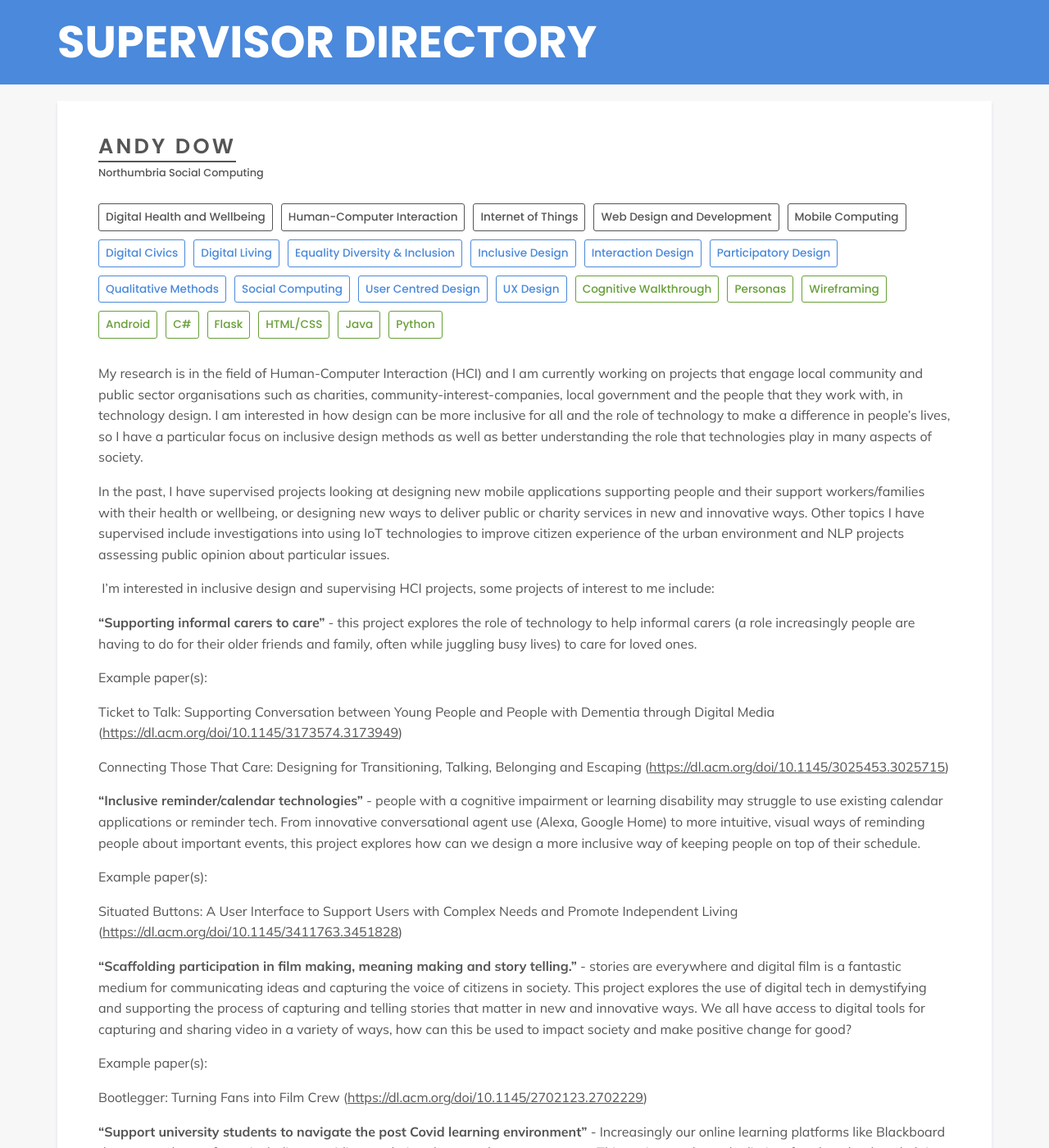
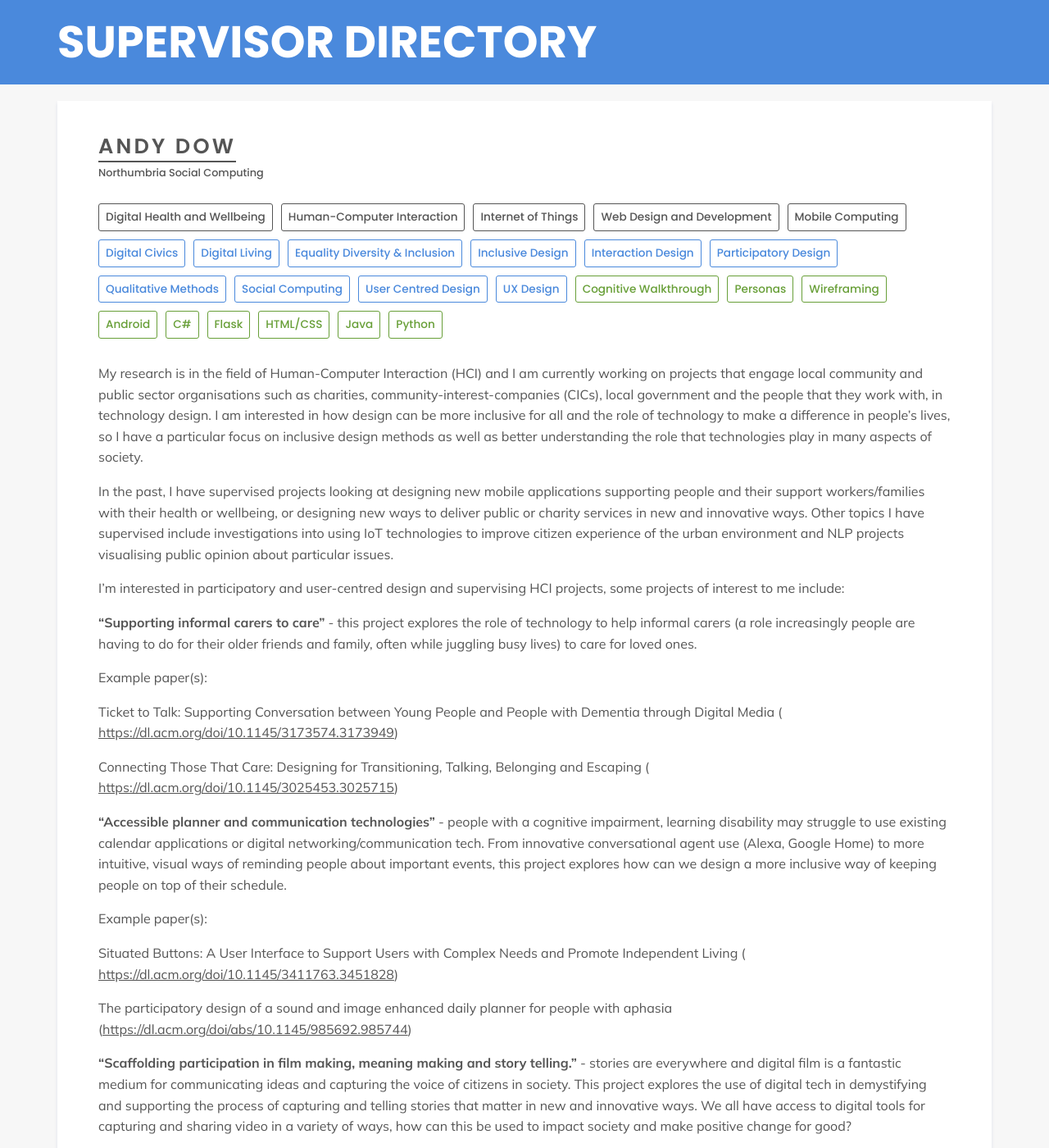
Before and after one commit to NorSC/supervisor-search, a Jekyll site: the page built from _supervisors/andy-dow.md, in a window 1280 px wide and 1400 px high. Shown: the whole window at 82% size. Built offline with Jekyll 4.4.1, drawn with Linux system fonts in a browser that asks for light colours; a script that is not in the unit is left out; some of the changed text lies outside the part shown.

Commit message:
Update Supervisors “andy-dow”

```diff
--- a/_supervisors/andy-dow.md
+++ b/_supervisors/andy-dow.md
@@ -38,7 +38,7 @@
 additional_details: >-
   My research is in the field of Human-Computer Interaction (HCI) and I am
   currently working on projects that engage local community and public sector
-  organisations such as charities, community-interest-companies, local
+  organisations such as charities, community-interest-companies (CICs), local
   government and the people that they work with, in technology design. I am
   interested in how design can be more inclusive for all and the role of
   technology to make a difference in people's lives, so I have a particular
@@ -46,10 +46,10 @@
   that technologies play in many aspects of society.
 
 
-  In the past, I have supervised projects looking at designing new mobile applications supporting people and their support workers/families with their health or wellbeing, or designing new ways to deliver public or charity services in new and innovative ways. Other topics I have supervised include investigations into using IoT technologies to improve citizen experience of the urban environment and NLP projects assessing public opinion about particular issues.
+  In the past, I have supervised projects looking at designing new mobile applications supporting people and their support workers/families with their health or wellbeing, or designing new ways to deliver public or charity services in new and innovative ways. Other topics I have supervised include investigations into using IoT technologies to improve citizen experience of the urban environment and NLP projects visualising public opinion about particular issues.
 
 
-   I’m interested in inclusive design and supervising HCI projects, some projects of interest to me include:
+  I’m interested in participatory and user-centred design and supervising HCI projects, some projects of interest to me include:
 
 
   **"Supporting informal carers to care"** - this project explores the role of technology to help informal carers (a role increasingly people are having to do for their older friends and family, often while juggling busy lives) to care for loved ones.
@@ -58,19 +58,22 @@
   Example paper(s):
 
 
-  Ticket to Talk: Supporting Conversation between Young People and People with Dementia through Digital Media (<https://dl.acm.org/doi/10.1145/3173574.3173949>)
+  Ticket to Talk: Supporting Conversation between Young People and People with Dementia through Digital Media ( <https://dl.acm.org/doi/10.1145/3173574.3173949>)
 
 
-  Connecting Those That Care: Designing for Transitioning, Talking, Belonging and Escaping (<https://dl.acm.org/doi/10.1145/3025453.3025715>)
+  Connecting Those That Care: Designing for Transitioning, Talking, Belonging and Escaping ( <https://dl.acm.org/doi/10.1145/3025453.3025715>)
 
 
-  **"Inclusive reminder/calendar technologies"** - people with a cognitive impairment or learning disability may struggle to use existing calendar applications or reminder tech. From innovative conversational agent use (Alexa, Google Home) to more intuitive, visual ways of reminding people about important events, this project explores how can we design a more inclusive way of keeping people on top of their schedule.
+  **"Accessible planner and communication technologies"** - people with a cognitive impairment, learning disability may struggle to use existing calendar applications or digital networking/communication tech. From innovative conversational agent use (Alexa, Google Home) to more intuitive, visual ways of reminding people about important events, this project explores how can we design a more inclusive way of keeping people on top of their schedule.
 
 
   Example paper(s):
 
 
-  Situated Buttons: A User Interface to Support Users with Complex Needs and Promote Independent Living (<https://dl.acm.org/doi/10.1145/3411763.3451828>)
+  Situated Buttons: A User Interface to Support Users with Complex Needs and Promote Independent Living ( <https://dl.acm.org/doi/10.1145/3411763.3451828>)
+
+
+  The participatory design of a sound and image enhanced daily planner for people with aphasia (<https://dl.acm.org/doi/abs/10.1145/985692.985744>)
 
 
   **"Scaffolding participation in film making, meaning making and story telling."** - stories are everywhere and digital film is a fantastic medium for communicating ideas and capturing the voice of citizens in society. This project explores the use of digital tech in demystifying and supporting the process of capturing and telling stories that matter in new and innovative ways. We all have access to digital tools for capturing and sharing video in a variety of ways, how can this be used to impact society and make positive change for good?
@@ -79,20 +82,38 @@
   Example paper(s):
 
 
-  Bootlegger: Turning Fans into Film Crew (<https://dl.acm.org/doi/10.1145/2702123.2702229>)
+  Bootlegger: Turning Fans into Film Crew ( <https://dl.acm.org/doi/10.1145/2702123.2702229>)
 
 
-  **"Support university students to navigate the post Covid learning environment"** - Increasingly our online learning platforms like Blackboard do more and more for us including providing analytics about student engagement. This project explores the limits of such technology helping students track/record their own engagement, engage in modern online learning environments (commenting on lecture videos, etc.) and provide connection and support for each other.
+  Beyond Participatory Production: Digitally Supporting Grassroots Documentary (<https://dl.acm.org/doi/10.1145/2745197.2755518>)
 
 
-  **"PlaceME: Making work placements accessible for CIS students"** - We know that an industry placement year as part of your degree is extremely valuable, yet not all students are able to do one. There are many challenges to address, how to find them, where to find advice on securing them, understanding the related processes and getting guidance about them. And there are many more challenges once on placement. This project explores simple digital solutions to make placement opportunities more legible and accessible to all.
+  **"AI Authoring and support: exploring the role of AI tools in creative writing"** - Increasingly the power for AI tools is available to all and this extends to the creative sphere, where Amazon have recently limited the number of books authors can upload to sell on their platform to 3 a day such is the increase in productivity. Using AIs in creative processes is still problematic, with issues relating to the threat to authenticity and creativity, yet the potential is there for them to offer support. This project looks at designing an interface that allows seamless integration of AI tools for creativity support into the creative writers' practice.
 
 
-   If you have a Human-Computer Interaction or Interaction Design based project idea in mind I would be very happy to discuss that with you. Equally, if you are interested in working with local charity organisations or thinking along the lines of any of the themes and keywords above, I would be keen to hear your ideas and help you to develop them further, so do get in touch (andrew.dow@northumbria.ac.uk)
+  Example paper(s):
+
+
+  Creative Writing with a Machine in the Loop: Case Studies on Slogans and Stories (<https://dl.acm.org/doi/10.1145/3172944.3172983>)
+
+
+  Social Dynamics of AI Support in Creative Writing (<https://dl.acm.org/doi/10.1145/3544548.3580782>)
+
+
+  \- We know that an industry placement year as part of your degree is extremely valuable, yet not all students are able to do one. There are many challenges to address, how to find them, where to find advice on securing them, understanding the related processes and getting guidance about them. And there are many more challenges once on placement. This project explores simple digital solutions to make placement opportunities more legible and accessible to all.
+
+
+  Example paper:
+
+
+  Positive Feedback and Self-Reflection: Features to Support Self-efficacy among Underrepresented Job Seekers (<https://dl.acm.org/doi/10.1145/3313831.3376717>)
+
+
+  If you have a Human-Computer Interaction or Interaction Design based project idea in mind I would be very happy to discuss that with you. Equally, if you are interested in working with local charity organisations or thinking along the lines of any of the themes and keywords above, I would be keen to hear your ideas and help you to develop them further, so do get in touch (andrew.dow@northumbria.ac.uk)
 additional_details_msc: >-
   My research is in the field of Human-Computer Interaction (HCI) and I am
   currently working on projects that engage local community and public sector
-  organisations such as charities, community-interest-companies, local
+  organisations such as charities, community-interest-companies (CICs), local
   government and the people that they work with, in technology design. I am
   interested in how design can be more inclusive for all and the role of
   technology to make a difference in people's lives, so I have a particular
@@ -100,10 +121,10 @@
   that technologies play in many aspects of society.
 
 
-  In the past, I have supervised projects looking at designing new mobile applications supporting people and their support workers/families with their health or wellbeing, or designing new ways to deliver public or charity services in new and innovative ways. Other topics I have supervised include investigations into using IoT technologies to improve citizen experience of the urban environment and NLP projects assessing public opinion about particular issues.
+  In the past, I have supervised projects looking at designing new mobile applications supporting people and their support workers/families with their health or wellbeing, or designing new ways to deliver public or charity services in new and innovative ways. Other topics I have supervised include investigations into using IoT technologies to improve citizen experience of the urban environment and NLP projects visualising public opinion about particular issues.
 
 
-   I’m interested in inclusive design and supervising HCI projects, some projects of interest to me include:
+  I’m interested in participatory and user-centred design and supervising HCI projects, some projects of interest to me include:
 
 
   **"Supporting informal carers to care"** - this project explores the role of technology to help informal carers (a role increasingly people are having to do for their older friends and family, often while juggling busy lives) to care for loved ones.
@@ -112,19 +133,22 @@
   Example paper(s):
 
 
-  Ticket to Talk: Supporting Conversation between Young People and People with Dementia through Digital Media (<https://dl.acm.org/doi/10.1145/3173574.3173949>)
+  Ticket to Talk: Supporting Conversation between Young People and People with Dementia through Digital Media ( <https://dl.acm.org/doi/10.1145/3173574.3173949>)
 
 
-  Connecting Those That Care: Designing for Transitioning, Talking, Belonging and Escaping (<https://dl.acm.org/doi/10.1145/3025453.3025715>)
+  Connecting Those That Care: Designing for Transitioning, Talking, Belonging and Escaping ( <https://dl.acm.org/doi/10.1145/3025453.3025715>)
 
 
-  **"Inclusive reminder/calendar technologies"** - people with a cognitive impairment or learning disability may struggle to use existing calendar applications or reminder tech. From innovative conversational agent use (Alexa, Google Home) to more intuitive, visual ways of reminding people about important events, this project explores how can we design a more inclusive way of keeping people on top of their schedule.
+  **"Accessible planner and communication technologies"** - people with a cognitive impairment, learning disability may struggle to use existing calendar applications or digital networking/communication tech. From innovative conversational agent use (Alexa, Google Home) to more intuitive, visual ways of reminding people about important events, this project explores how can we design a more inclusive way of keeping people on top of their schedule.
 
 
   Example paper(s):
 
 
-  Situated Buttons: A User Interface to Support Users with Complex Needs and Promote Independent Living (<https://dl.acm.org/doi/10.1145/3411763.3451828>)
+  Situated Buttons: A User Interface to Support Users with Complex Needs and Promote Independent Living ( <https://dl.acm.org/doi/10.1145/3411763.3451828>)
+
+
+  The participatory design of a sound and image enhanced daily planner for people with aphasia (<https://dl.acm.org/doi/abs/10.1145/985692.985744>)
 
 
   **"Scaffolding participation in film making, meaning making and story telling."** - stories are everywhere and digital film is a fantastic medium for communicating ideas and capturing the voice of citizens in society. This project explores the use of digital tech in demystifying and supporting the process of capturing and telling stories that matter in new and innovative ways. We all have access to digital tools for capturing and sharing video in a variety of ways, how can this be used to impact society and make positive change for good?
@@ -133,14 +157,32 @@
   Example paper(s):
 
 
-  Bootlegger: Turning Fans into Film Crew (<https://dl.acm.org/doi/10.1145/2702123.2702229>)
+  Bootlegger: Turning Fans into Film Crew ( <https://dl.acm.org/doi/10.1145/2702123.2702229>)
 
 
-  **"Support university students to navigate the post Covid learning environment"** - Increasingly our online learning platforms like Blackboard do more and more for us including providing analytics about student engagement. This project explores the limits of such technology helping students track/record their own engagement, engage in modern online learning environments (commenting on lecture videos, etc.) and provide connection and support for each other.
+  Beyond Participatory Production: Digitally Supporting Grassroots Documentary (<https://dl.acm.org/doi/10.1145/2745197.2755518>)
 
 
-  **"PlaceME: Making work placements accessible for CIS students"** - We know that an industry placement year as part of your degree is extremely valuable, yet not all students are able to do one. There are many challenges to address, how to find them, where to find advice on securing them, understanding the related processes and getting guidance about them. And there are many more challenges once on placement. This project explores simple digital solutions to make placement opportunities more legible and accessible to all.
+  **"AI Authoring and support: exploring the role of AI tools in creative writing"** - Increasingly the power for AI tools is available to all and this extends to the creative sphere, where Amazon have recently limited the number of books authors can upload to sell on their platform to 3 a day such is the increase in productivity. Using AIs in creative processes is still problematic, with issues relating to the threat to authenticity and creativity, yet the potential is there for them to offer support. This project looks at designing an interface that allows seamless integration of AI tools for creativity support into the creative writers' practice.
 
 
-   If you have a Human-Computer Interaction or Interaction Design based project idea in mind I would be very happy to discuss that with you. Equally, if you are interested in working with local charity organisations or thinking along the lines of any of the themes and keywords above, I would be keen to hear your ideas and help you to develop them further, so do get in touch (andrew.dow@northumbria.ac.uk)
+  Example paper(s):
+
+
+  Creative Writing with a Machine in the Loop: Case Studies on Slogans and Stories (<https://dl.acm.org/doi/10.1145/3172944.3172983>)
+
+
+  Social Dynamics of AI Support in Creative Writing (<https://dl.acm.org/doi/10.1145/3544548.3580782>)
+
+
+  \- We know that an industry placement year as part of your degree is extremely valuable, yet not all students are able to do one. There are many challenges to address, how to find them, where to find advice on securing them, understanding the related processes and getting guidance about them. And there are many more challenges once on placement. This project explores simple digital solutions to make placement opportunities more legible and accessible to all.
+
+
+  Example paper:
+
+
+  Positive Feedback and Self-Reflection: Features to Support Self-efficacy among Underrepresented Job Seekers (<https://dl.acm.org/doi/10.1145/3313831.3376717>)
+
+
+  If you have a Human-Computer Interaction or Interaction Design based project idea in mind I would be very happy to discuss that with you. Equally, if you are interested in working with local charity organisations or thinking along the lines of any of the themes and keywords above, I would be keen to hear your ideas and help you to develop them further, so do get in touch (andrew.dow@northumbria.ac.uk)
 ---
```
